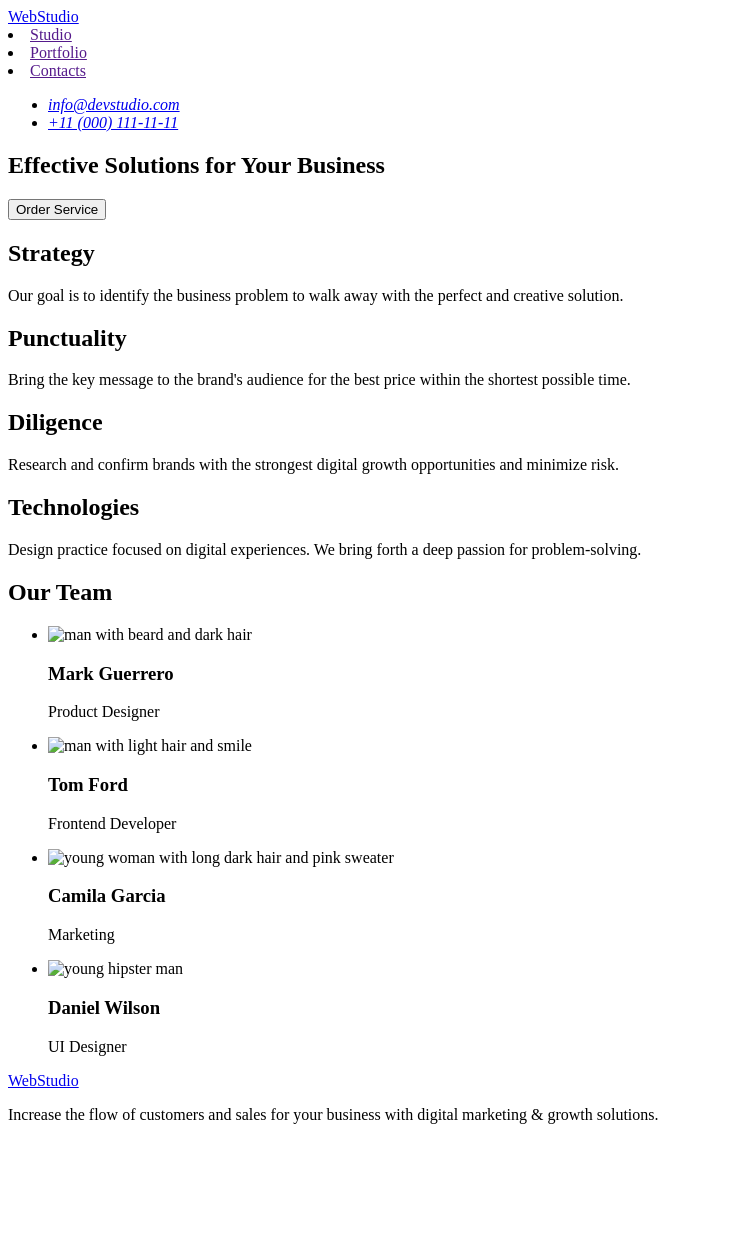
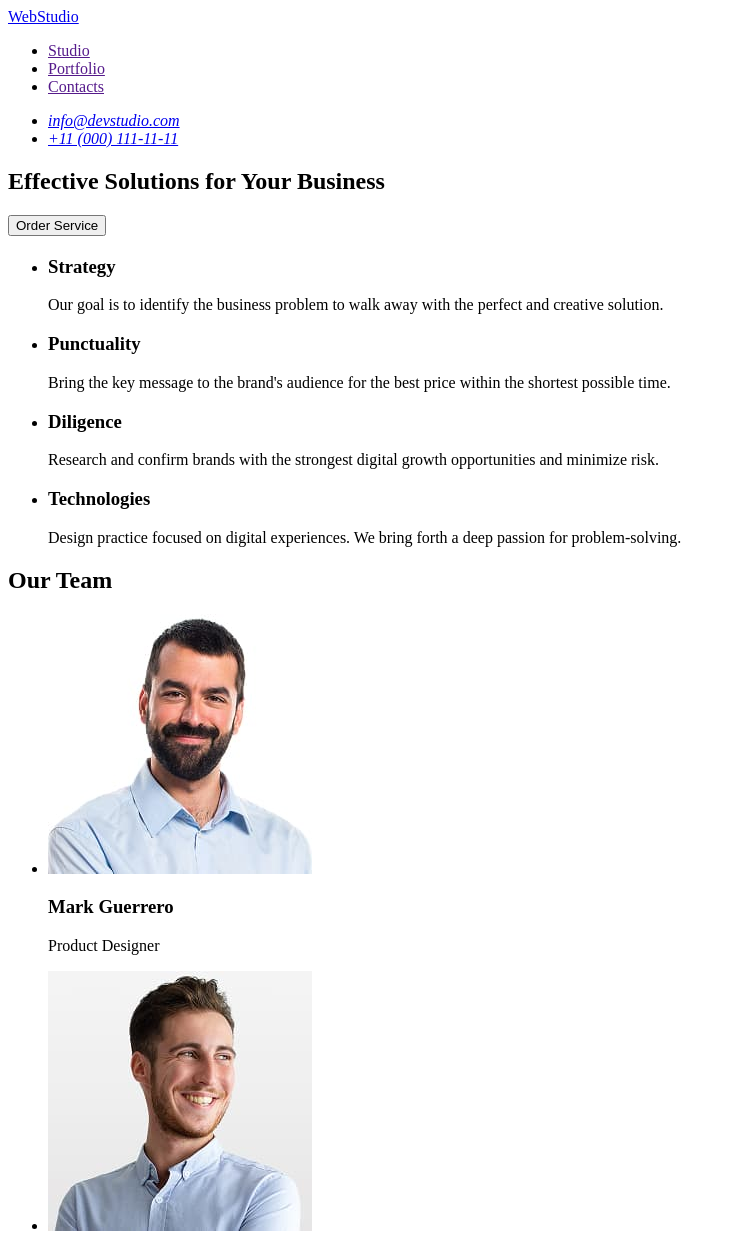
Before and after one commit to K4T3RYN4/goit-markup-hw-01, a plain HTML site: page index.html in a window 1280 px wide. Shown: the top 1234 px of the page, without its empty margins (0-732 px from the left). Before the commit the page ends 1140 px from the top, so only its background shows below. Drawn offline with Linux system fonts and the light colour scheme.

Commit message:
fix mistakes

```diff
--- a/index.html
+++ b/index.html
@@ -1,16 +1,18 @@
 <!DOCTYPE html>
 <html lang="en">
   <head>
-    <meta charset="utf-8">
+    <meta charset="utf-8" />
     <title>WebStudio</title>
   </head>
   <body>
     <header>
       <nav>
         <a href="./index.html">WebStudio</a>
+        <ul>
           <li><a href="">Studio</a></li>
           <li><a href="">Portfolio</a></li>
           <li><a href="">Contacts</a></li>
+        </ul>
       </nav>
       <address>
         <ul>
@@ -25,67 +27,78 @@
         <button type="button">Order Service</button>
       </section>
       <section>
-        <h2>Strategy</h2>
+        <h2></h2>
+        <ul>
+          <li>
+            <h3>Strategy</h3>
             <p>
               Our goal is to identify the business problem to walk away with the
               perfect and creative solution.
             </p>
-        <h2>Punctuality</h2>
+          </li>
+          <li>
+            <h3>Punctuality</h3>
             <p>
               Bring the key message to the brand's audience for the best price
               within the shortest possible time.
             </p>
-        <h2>Diligence</h2>
+          </li>
+          <li>
+            <h3>Diligence</h3>
             <p>
               Research and confirm brands with the strongest digital growth
               opportunities and minimize risk.
             </p>
-        <h2>Technologies</h2>
+          </li>
+          <li>
+            <h3>Technologies</h3>
             <p>
-          Design practice focused on digital experiences. We bring forth a deep
-          passion for problem-solving.
+              Design practice focused on digital experiences. We bring forth a
+              deep passion for problem-solving.
             </p>
+          </li>
+        </ul>
       </section>
       <section>
         <h2>Our Team</h2>
         <ul>
           <li>
             <img
-              src=".images/teammate1-mark.jpg"
+              src="./images/teammate1-mark.jpg"
               alt="man with beard and dark hair"
               width="264"
               height="260"
-            >
+            />
             <h3>Mark Guerrero</h3>
             <p>Product Designer</p>
           </li>
           <li>
             <img
-              src=".images/teammate2-tom.jpg"
+              src="./images/teammate2-tom.jpg"
               alt="man with light hair and smile"
               width="264"
               height="260"
-            >
+            />
             <h3>Tom Ford</h3>
             <p>Frontend Developer</p>
           </li>
           <li>
             <img
-              src=".images/teammate3-camila.jpg"
+              src="./images/teammate3-camila.jpg"
               alt="young woman with long dark hair and pink sweater"
               width="264"
               height="260"
-            >
+            />
             <h3>Camila Garcia</h3>
             <p>Marketing</p>
           </li>
           <li>
             <img
-              src=".images/teammate4-daniel.jpg"
+              src="./images/teammate4-daniel.jpg"
               alt="young hipster man"
               width="264"
               height="260"
-            >
+            />
             <h3>Daniel Wilson</h3>
             <p>UI Designer</p>
           </li>
```
Lines whose indentation alone changed are shown as unchanged.
